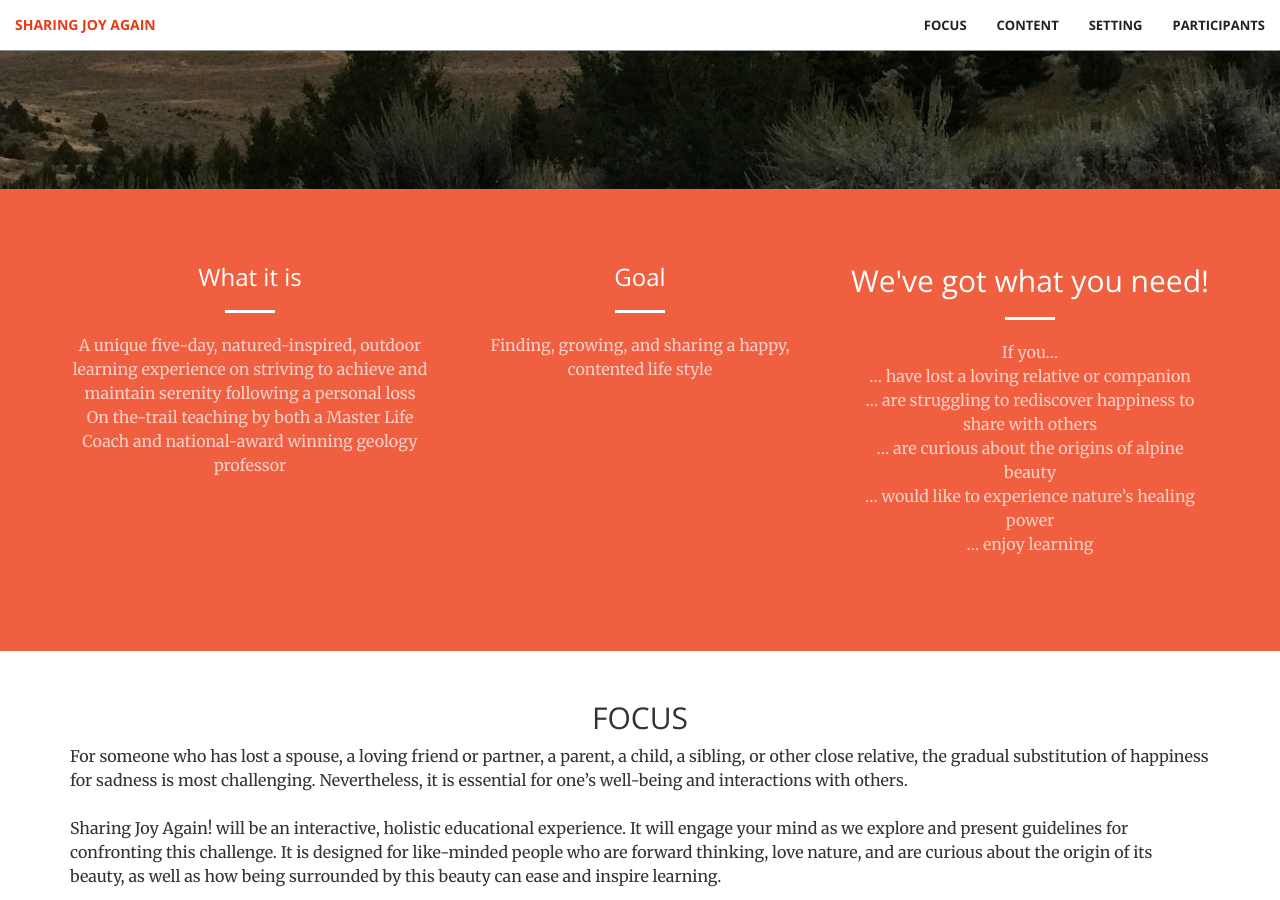
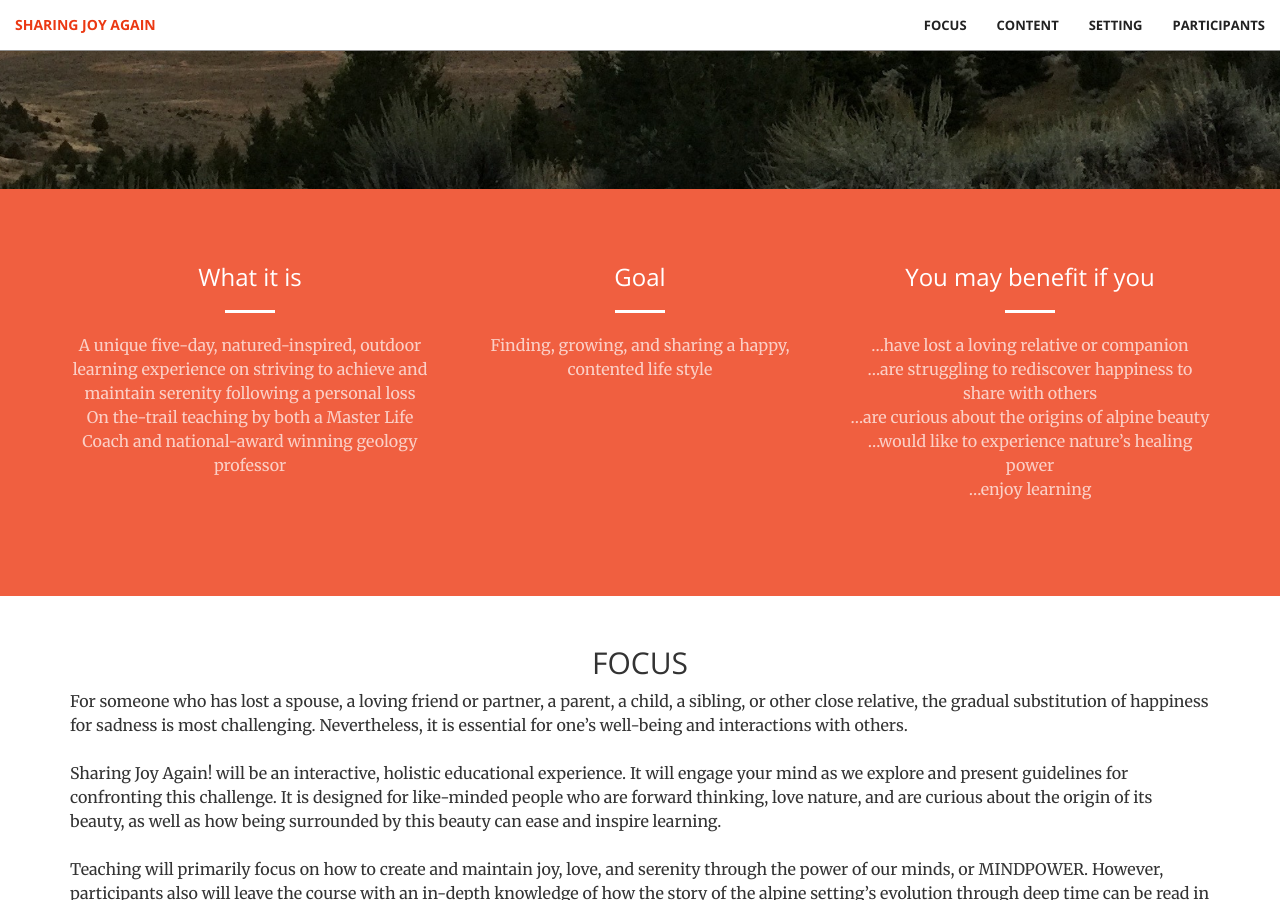
Before and after one commit to mattjohnsonco/joy, a Jekyll site: the page built from index.html, in a window 1280 px wide and 900 px high, scrolled down 441 px. Built offline with Jekyll 4.4.1, drawn with Linux system fonts in a browser that asks for light colours.

Commit message:
Update call-to-action.html

```diff
--- a/_includes/call-to-action.html
+++ b/_includes/call-to-action.html
@@ -6,24 +6,21 @@
                 <hr class="light">
                 <p class="text-faded"> A  unique five-day, natured-inspired, outdoor learning experience on striving to achieve and maintain serenity following a personal loss
                     <br>On the-trail teaching by both a  Master Life Coach and national-award winning geology professor</p>
-                <!-- Remove button for now <a href="#" class="btn btn-default btn-xl">Get Started!</a> -->
             </div>
             <div class="col-lg-4 col-md-6 text-center">
                 <h3 class="section-heading">Goal</h3>
                 <hr class="light">
                 <p class="text-faded">Finding,  growing, and sharing a happy, contented life style</p>
-                <!-- Remove button for now <a href="#" class="btn btn-default btn-xl">Get Started!</a> -->
             </div>
             <div class="col-lg-4 col-md-6 text-center">
-                <h2 class="section-heading">We've got what you need!</h2>
+                <h3 class="section-heading">You may benefit if you</h3>
                 <hr class="light">
-                <p class="text-faded">If you…<br>
-                … have lost a loving relative or companion<br>
-                … are struggling to rediscover happiness to share with others<br>
-                … are curious about the origins of alpine beauty<br>
-                … would like to experience nature’s healing power<br>
-                … enjoy learning</p>
-               <!-- Remove button for now <a href="#" class="btn btn-default btn-xl">Get Started!</a> -->
+                <p class="text-faded">
+                …have lost a loving relative or companion<br>
+                …are struggling to rediscover happiness to share with others<br>
+                …are curious about the origins of alpine beauty<br>
+                …would like to experience nature’s healing power<br>
+                …enjoy learning</p>
             </div>
         </div>
     </div>
```
